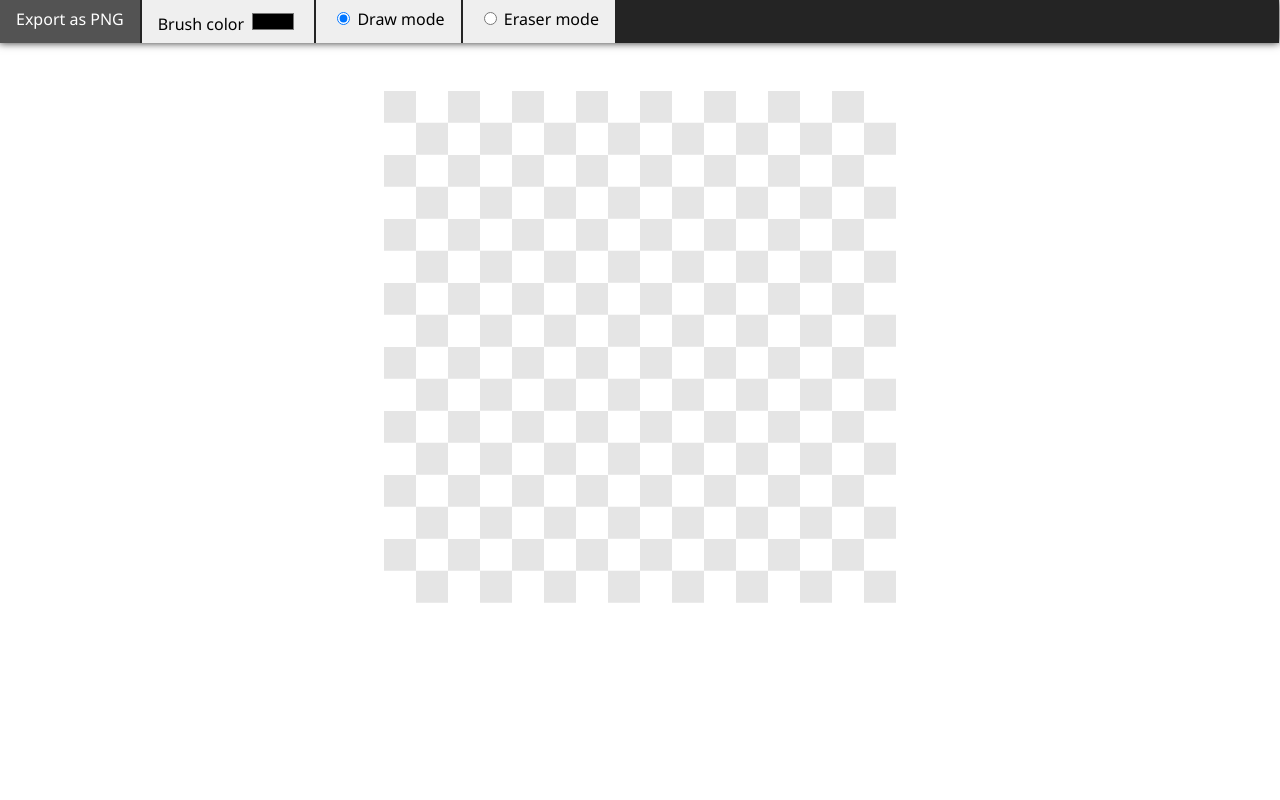
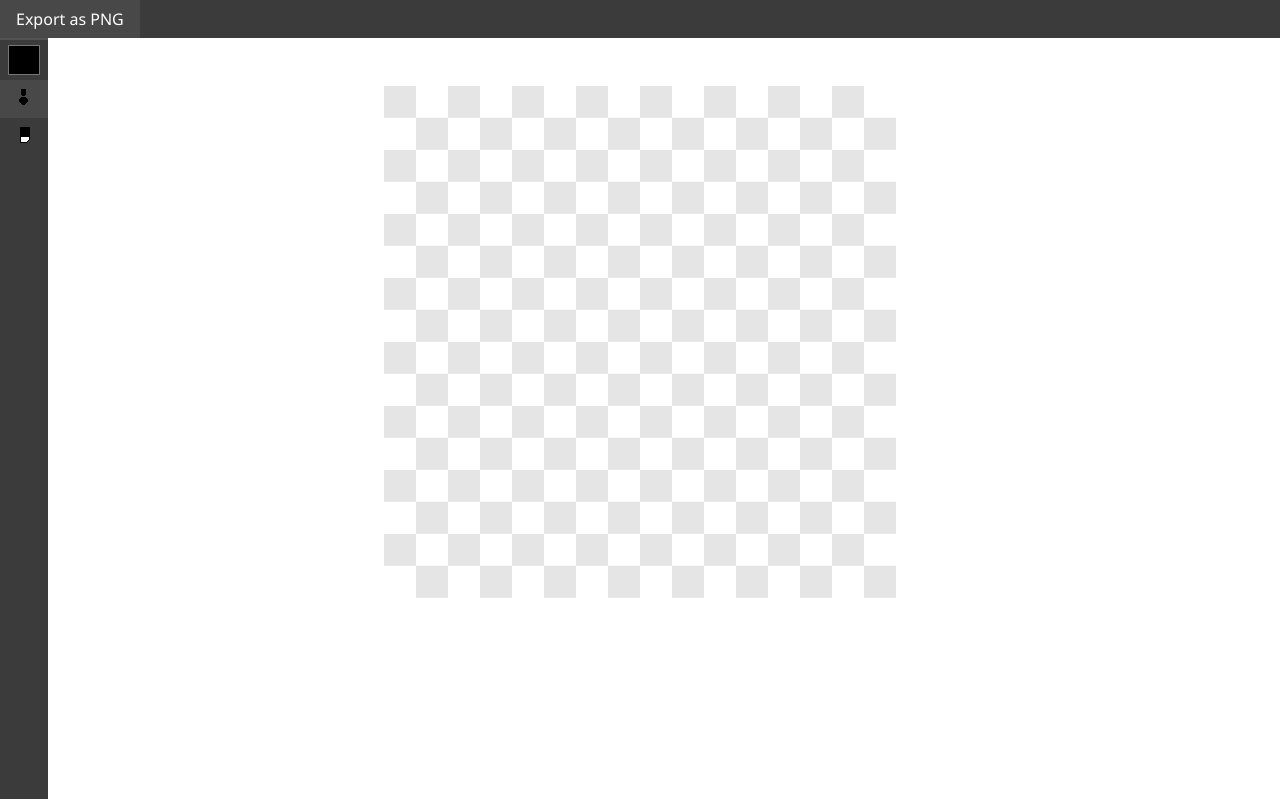
Before and after one commit to VelociraptorCZE/DeadPixelEditor, a website built with Parcel: page index.html in a window 1280 px wide. Built offline with nearby package versions, Linux system fonts and the light colour scheme.

Commit message:
GUI redesigned

```diff
--- a/index.html
+++ b/index.html
@@ -11,19 +11,20 @@
         <a class="menu__item" id="exportImage" download="DeadPixelImage.png">
             Export as PNG
         </a>
-        <label for="brushColor" class="menu__item">
-            Brush color
-            <input type="color" id="brushColor">
+    </section>
+    <aside class="menu menu__side">
+        <input type="color" id="brushColor" class="brush-color">
+
+        <input type="radio" name="drawMode" class="draw-mode-radio" id="drawMode" data-mode="source-over" checked>
+        <label class="menu__item" for="drawMode">
+            <img src="assets/brush.png" alt="Brush">
         </label>
-        <label class="menu__item" for="drawMode">
-            <input type="radio" name="drawMode" id="drawMode" data-mode="source-over" checked>
-            Draw mode
+
+        <input type="radio" name="drawMode" class="draw-mode-radio" id="eraserMode" data-mode="destination-out">
+        <label class="menu__item" for="eraserMode">
+            <img src="assets/eraser.png" alt="Eraser">
         </label>
-        <label class="menu__item" for="eraserMode">
-            <input type="radio" name="drawMode" id="eraserMode" data-mode="destination-out">
-            Eraser mode
-        </label>
-    </section>
+    </aside>
     <section class="layers">
         <canvas id="mainLayer" width="512" height="512"></canvas>
         <canvas id="previewLayer" width="512" height="512"></canvas>
--- a/src/app.css
+++ b/src/app.css
@@ -14,11 +14,6 @@ canvas {
     cursor: crosshair;
 }
 
-input[type=color] {
-    background: transparent;
-    border: 0;
-}
-
 #previewLayer {
     opacity: .5;
 }
@@ -32,27 +27,49 @@ input[type=color] {
     margin: 3rem calc(50% - 256px);
 }
 
+@media (max-width: 800px) {
+    .layers {
+        margin: 3rem 5rem;
+    }
+}
+
+.brush-color {
+    cursor: pointer;
+    background: transparent;
+    width: 40px;
+    height: 40px;
+    border: 0;
+}
+
 .menu {
-    background: #242424;
+    background: #3b3b3b;
     display: flex;
-    margin: 0 -1px;
     width: 100vw;
-    color: #fff;
-    box-shadow: 0 0 8px #2d2d2d;
+}
+
+.menu__side {
+    width: auto;
+    flex-direction: column;
+    position: absolute;
+    height: calc(100vh - 39px);
+    border-top: 2px solid #535353;
+    align-items: center;
 }
 
 .menu__item {
-    color: #000;
+    color: #fff;
     text-decoration: none;
     display: block;
-    background: #efefef;
     padding: .5rem 1rem;
-    margin: 0 1px;
     transition: .3s background-color, color;
     cursor: pointer;
 }
 
-.menu__item:hover {
-    background: #535353;
+.menu__item:hover, .draw-mode-radio:checked + .menu__item {
+    background: #484848;
     color: #fff;
 }
+
+.draw-mode-radio {
+    display: none;
+}
```
Also changed, not shown: assets/brush.png (added), assets/eraser.png (added).
